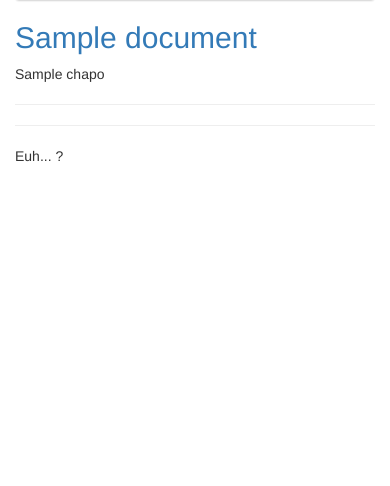
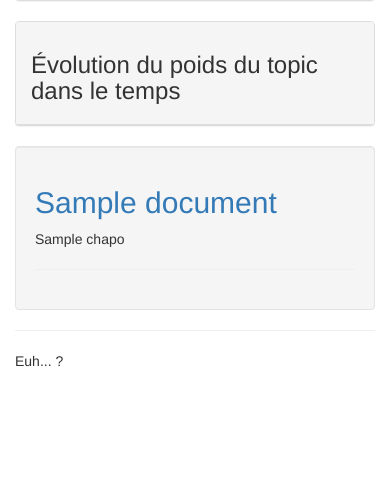
Before and after one commit to mdiplo/habeascorpus, a Django app: template browser/templates/details_topic.html in a window 390 px wide. Shown: the part 358-844 px from the top of the page. Run offline with Django 3.2, Linux system fonts and the light colour scheme; the template is opened without the code that fills it: most values are stand-ins (such as "Sample title", 1, 10 or a date in 2020); some libraries are stand-ins or nearby versions.

Commit message:
feat: graphique de l'historique d'un topic

```diff
--- /dev/null
+++ b/browser/css/charts.css
@@ -0,0 +1,21 @@
+.axis path,
+.axis line {
+  fill: none;
+  stroke: #000;
+  shape-rendering: crispEdges;
+}
+
+.x.axis path {
+  display: none;
+}
+
+.axis .minor line {
+  stroke: #777;
+  stroke-dasharray: 2,2;
+}
+
+.line {
+  fill: none;
+  stroke: steelblue;
+  stroke-width: 1.5px;
+}
--- a/browser/generate_database.py
+++ b/browser/generate_database.py
@@ -81,7 +81,7 @@ def add_documents(raw_corpus_file, lda_corpus_file, topics, session):
             #lda[docno] donne les topics associés au document raw_line sous la forme
             #d'une liste de tuples (id_topic, score)
 
-            doc = Document(raw_line.split('\t'))
+            doc = Document(raw_line.rstrip().split('\t'))
             for id_topic, score in lda[docno]:
                 doc_topic = DocumentTopic(score=score)
                 doc_topic.topic = topics[id_topic]
--- /dev/null
+++ b/browser/js/line_chart.js
@@ -0,0 +1,74 @@
+function lineChart(data) {
+
+    var margin = {top: 20, right: 20, bottom: 30, left: 50},
+    width = 760,
+    height = 400
+
+        var parseDate = d3.time.format("%Y").parse;
+
+    data.forEach(function(d) {
+        d.date = parseDate(String(d.date));
+      });
+
+    var x = d3.time.scale()
+        .range([0, width]);
+
+    var y = d3.scale.linear()
+        .range([height, 0]);
+
+    var xAxis = d3.svg.axis()
+        .scale(x)
+        .orient("bottom");
+
+    var yAxis = d3.svg.axis()
+        .scale(y)
+        .orient("left");
+
+    var line = d3.svg.line()
+        .interpolate("basis")
+        .x(function(d) { return x(d.date); })
+        .y(function(d) { return y(d.value); });
+
+    x.domain(d3.extent(data, function(d) { return d.date; }));
+    y.domain(d3.extent(data, function(d) { return d.value; }));
+
+
+    function chart(selection) {
+        selection.each(function() {
+
+            var svg = d3.select(this).append("svg")
+                .attr("width", width + margin.left + margin.right)
+                .attr("height", height + margin.top + margin.bottom)
+              .append("g")
+                .attr("transform", "translate(" + margin.left + "," + margin.top + ")");
+
+            svg.append("g")
+            .attr("class", "x axis")
+            .attr("transform", "translate(0," + height + ")")
+            .call(xAxis);
+
+            svg.append("g")
+            .attr("class", "y axis")
+            .call(yAxis)
+
+            svg.append("path")
+            .datum(data)
+            .attr("class", "line")
+            .attr("d", line);
+        });
+    }
+
+    chart.width = function(value) {
+        if (!arguments.length) return width;
+        width = value;
+        return my;
+    };
+
+    chart.height = function(value) {
+        if (!arguments.length) return height;
+        height = value;
+        return my;
+    };
+
+    return chart;
+}
--- a/browser/templates/details_topic.html
+++ b/browser/templates/details_topic.html
@@ -1,14 +1,38 @@
 <!-- Affiche des détails sur un topic -->
 {% extends "layout.html" %}
 
+{% block stylesheets %}
+<link rel="stylesheet" href="../css/charts.css">
+{% endblock %}
+
 {% block body %}
 
-{% include "topic_related_words.html" with topic=topic %}
+<div class="row">
+    <div class="col-md-3">
+        {% include "topic_related_words.html" with topic=topic %}
+    </div>
+    <div class="col-md-9">
+		<div class="panel panel-default">
+		    <div class="panel-heading"><h3>Évolution du poids du topic dans le temps</h3></div>
+		    <div id="history_graph"></div>
+		</div>
+	</div>
+</div>
 
+<div class="well">
 {% for document in related_documents %}
 <h2><a href="/articles/{{ document.id }}">{{ document.titre }}</a></h2>
 <p>{{ document.chapo }}</p>
 <hr>
 {% endfor %}
+</div>
 
 {% endblock %}
+
+{% block scripts %}
+<script src='../js/line_chart.js'></script>
+<script>
+    var chart = lineChart({{ topic_history|safe }});
+    d3.select("#history_graph").call(chart);
+</script>
+{% endblock %}
--- a/browser/templates/layout.html
+++ b/browser/templates/layout.html
@@ -4,13 +4,15 @@
 		<meta charset="utf-8"/>
 		<title>Topics du corpus {{ corpus.name }}</title>
 		<link rel="stylesheet" href="//netdna.bootstrapcdn.com/bootstrap/3.1.1/css/bootstrap.min.css">
+		{% block stylesheets %}
+		{% endblock %}
 	</head>
 	<body>
 		<div id="header" class="jumbotron">
 			<div class="container">
 				<h1><a href="/topics">Habeas Corpus</a></h1>
 				<p>Exploration de corpus avec Python et Gensim</p>
-				<a href="https://github.com/habeascorpus"><img style="position: absolute; top: 0; right: 0; border: 0;" src="https://github-camo.global.ssl.fastly.net/365986a132ccd6a44c23a9169022c0b5c890c387/68747470733a2f2f73332e616d617a6f6e6177732e636f6d2f6769746875622f726962626f6e732f666f726b6d655f72696768745f7265645f6161303030302e706e67" alt="Fork me on GitHub" data-canonical-src="https://s3.amazonaws.com/github/ribbons/forkme_right_red_aa0000.png"></a>
+				<a href="https://github.com/Fil/habeascorpus"><img style="position: absolute; top: 0; right: 0; border: 0;" src="https://github-camo.global.ssl.fastly.net/365986a132ccd6a44c23a9169022c0b5c890c387/68747470733a2f2f73332e616d617a6f6e6177732e636f6d2f6769746875622f726962626f6e732f666f726b6d655f72696768745f7265645f6161303030302e706e67" alt="Fork me on GitHub" data-canonical-src="https://s3.amazonaws.com/github/ribbons/forkme_right_red_aa0000.png"></a>
 			</div>
 		</div>
 
@@ -23,5 +25,8 @@
 		<footer>
 			<p>Euh... ?</p>
 		</footer>
+		<script src="../lib/d3/d3.min.js"></script>
+		{% block scripts %}
+		{% endblock %}
 	</body>
 </html>
```
Also changed, not shown: browser/entities/document.py (+8 -3 lines), browser/server.py (+50 -14 lines).
